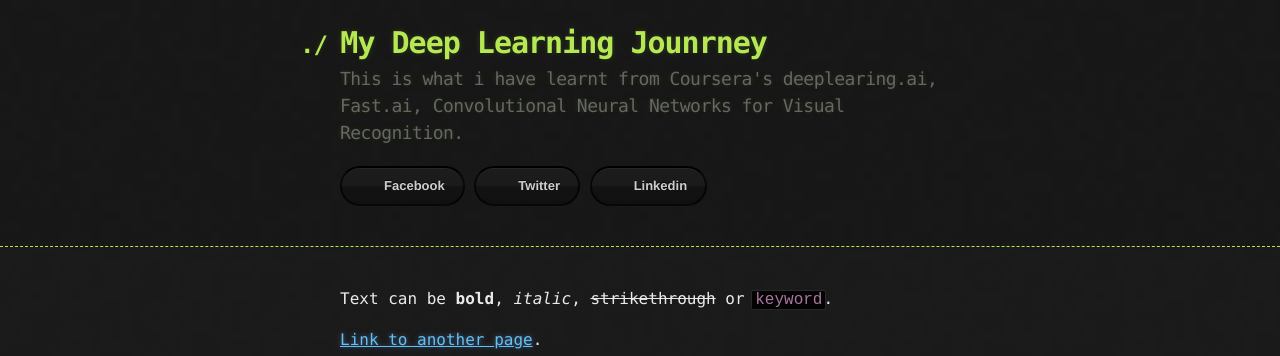
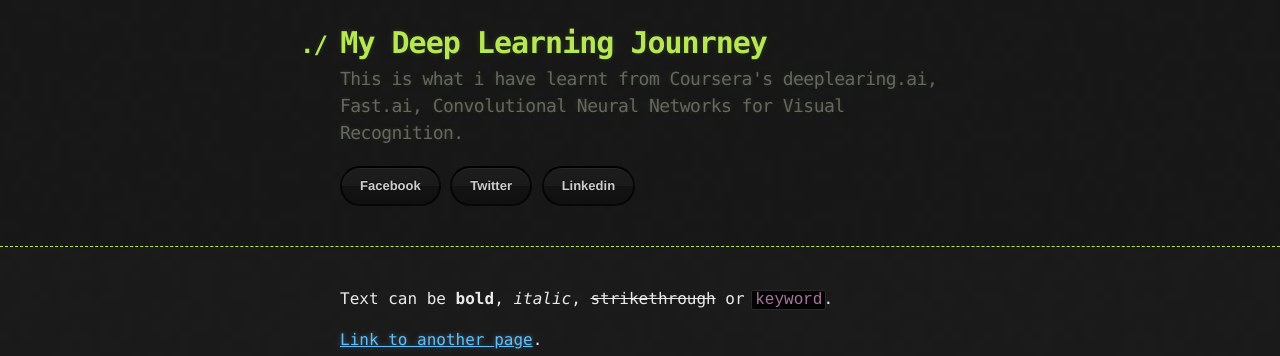
Before and after one commit to balaprasanna/balaprasanna.github.io, a Jekyll site: the page built from index.md, in a window 1280 px wide. Shown: the top 356 px of the page. Built offline with Jekyll 4.4.1, drawn with Linux system fonts in a browser that asks for light colours.

Commit message:
Template changed

```diff
--- a/_layouts/home_layout.html
+++ b/_layouts/home_layout.html
@@ -17,9 +17,9 @@
         <h2>{{ site.description | default: site.github.project_tagline }}</h2>
 
         <section id="downloads">
-          <a target="_blank" href="{{ site.fb }}" class="btn btn-facebook"><span class="icon"></span>Facebook</a>
-          <a target="_blank" href="{{ site.twitter }}" class="btn btn-twitter"><span class="icon"></span>Twitter</a>
-          <a target="_blank" href="{{ site.linkedin }}" class="btn btn-linkedin"><span class="icon"></span>Linkedin</a>
+          <a target="_blank" href="{{ site.fb }}" class="btn btn-facebook">Facebook</a>
+          <a target="_blank" href="{{ site.twitter }}" class="btn btn-twitter">Twitter</a>
+          <a target="_blank" href="{{ site.linkedin }}" class="btn btn-linkedin">Linkedin</a>
         </section>
       </div>
     </header>
```
